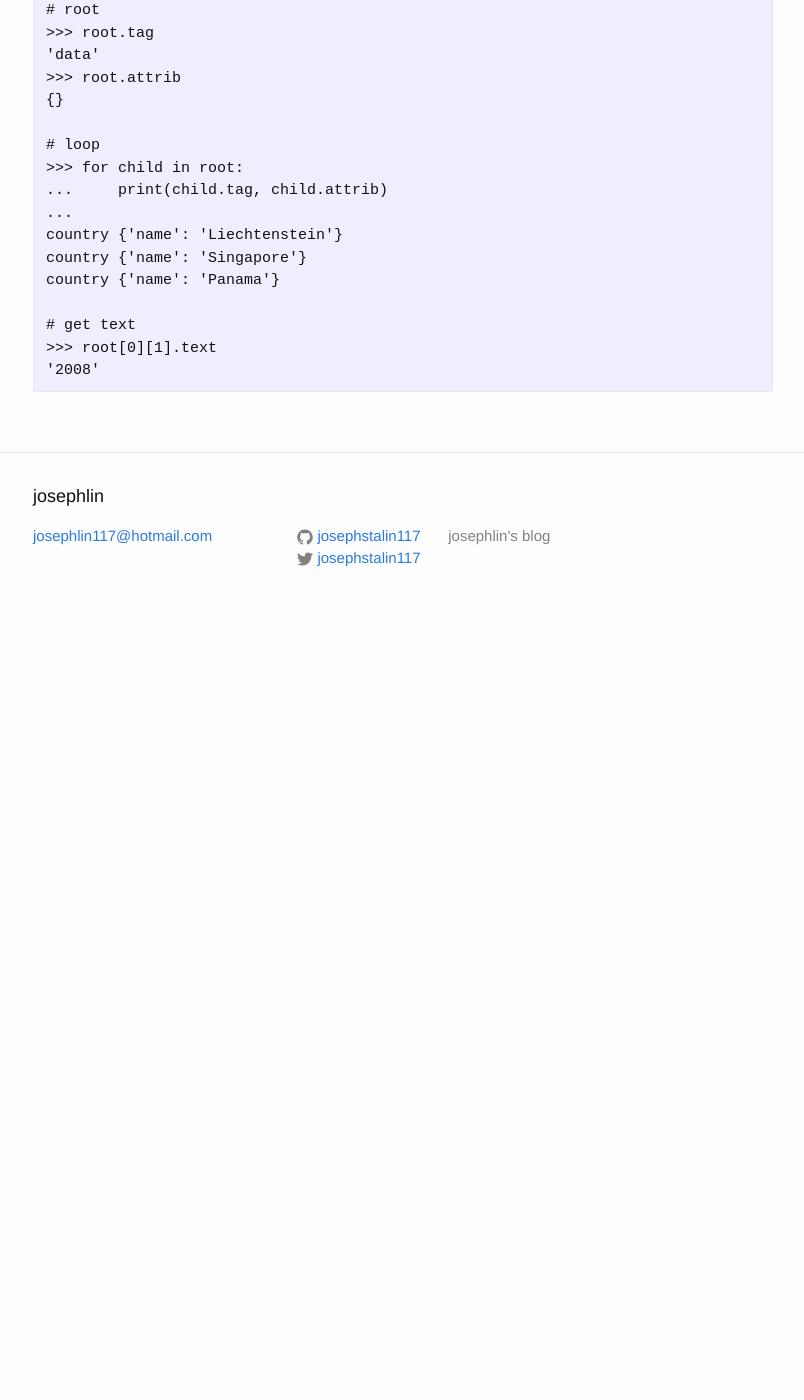
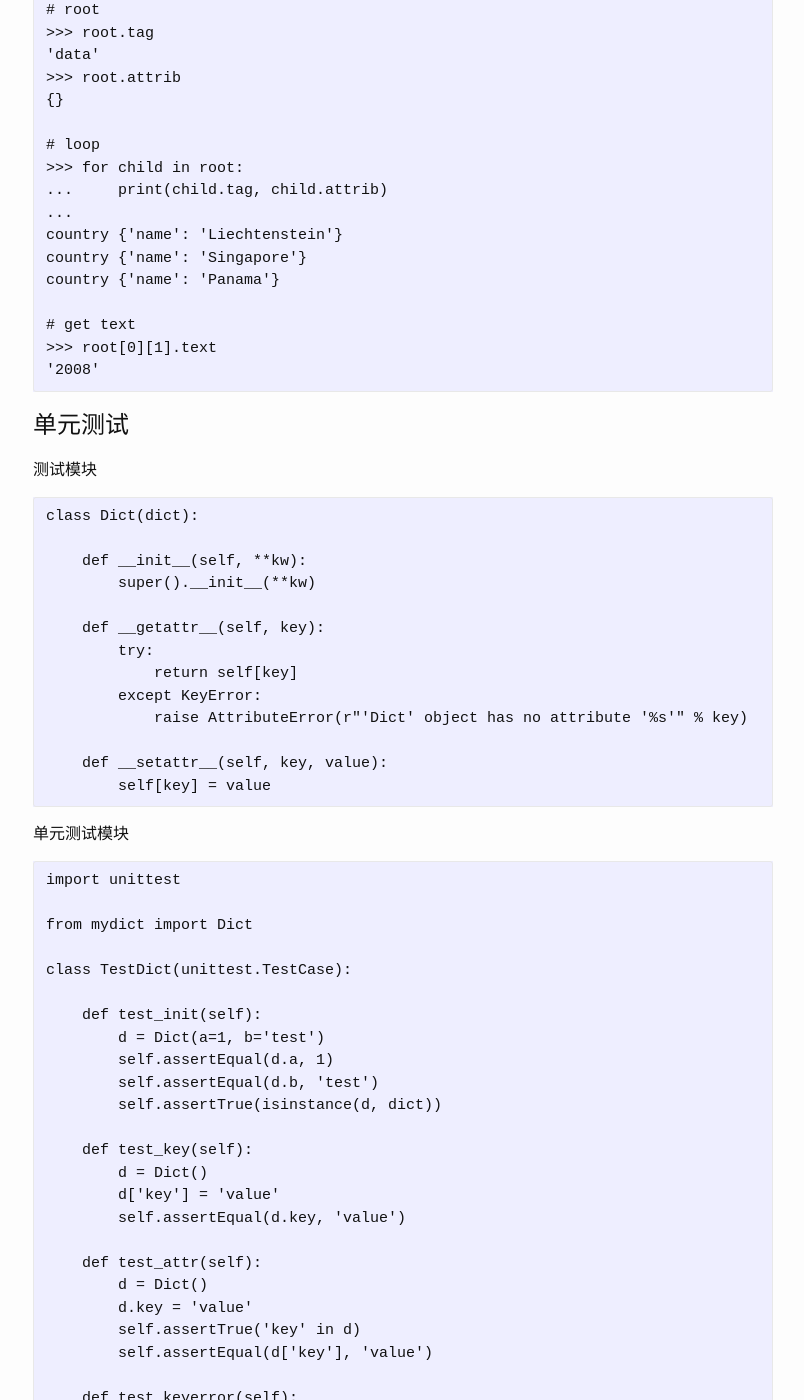
Before and after one commit to josephstalin117/josephstalin117.github.io, a Jekyll site: the page built from _posts/2017-08-10-python.markdown, in a window 1280 px wide and 1400 px high, scrolled down 22190 px. Shown: the whole window, without its empty margins (237-1041 px from the left). Built offline with Jekyll 4.4.1, drawn with Linux system fonts in a browser that asks for light colours; before the commit the page ends 22820 px from its top, so only the background shows below that; some of the changed text lies outside the part shown.

Commit message:
update python unittest

````diff
--- a/_posts/2016-07-03-vim.markdown
+++ b/_posts/2016-07-03-vim.markdown
@@ -144,7 +144,11 @@ D    #删除一行最后一个字符
 
 yw    #复制一个单词
 p     #粘贴
+```
 
+
+寄存器
+```
 :reg # 查看vim寄存器
 
 # 查看是否支持系统剪贴板
--- a/_posts/2017-08-10-python.markdown
+++ b/_posts/2017-08-10-python.markdown
@@ -1044,3 +1044,64 @@ country {'name': 'Panama'}
 >>> root[0][1].text
 '2008'
 ```
+
+# 单元测试
+
+测试模块
+```
+class Dict(dict):
+
+    def __init__(self, **kw):
+        super().__init__(**kw)
+
+    def __getattr__(self, key):
+        try:
+            return self[key]
+        except KeyError:
+            raise AttributeError(r"'Dict' object has no attribute '%s'" % key)
+
+    def __setattr__(self, key, value):
+        self[key] = value
+```
+
+单元测试模块
+```
+import unittest
+
+from mydict import Dict
+
+class TestDict(unittest.TestCase):
+
+    def test_init(self):
+        d = Dict(a=1, b='test')
+        self.assertEqual(d.a, 1)
+        self.assertEqual(d.b, 'test')
+        self.assertTrue(isinstance(d, dict))
+
+    def test_key(self):
+        d = Dict()
+        d['key'] = 'value'
+        self.assertEqual(d.key, 'value')
+
+    def test_attr(self):
+        d = Dict()
+        d.key = 'value'
+        self.assertTrue('key' in d)
+        self.assertEqual(d['key'], 'value')
+
+    def test_keyerror(self):
+        d = Dict()
+        with self.assertRaises(KeyError):
+            value = d['empty']
+
+    def test_attrerror(self):
+        d = Dict()
+        with self.assertRaises(AttributeError):
+            value = d.empty
+```
+
+运行单元测试
+```
+if __name__ == '__main__':
+    unittest.main()
+```
````
Also changed, not shown: other parts of _posts/2016-07-03-vim.markdown (+2 -0 lines).
